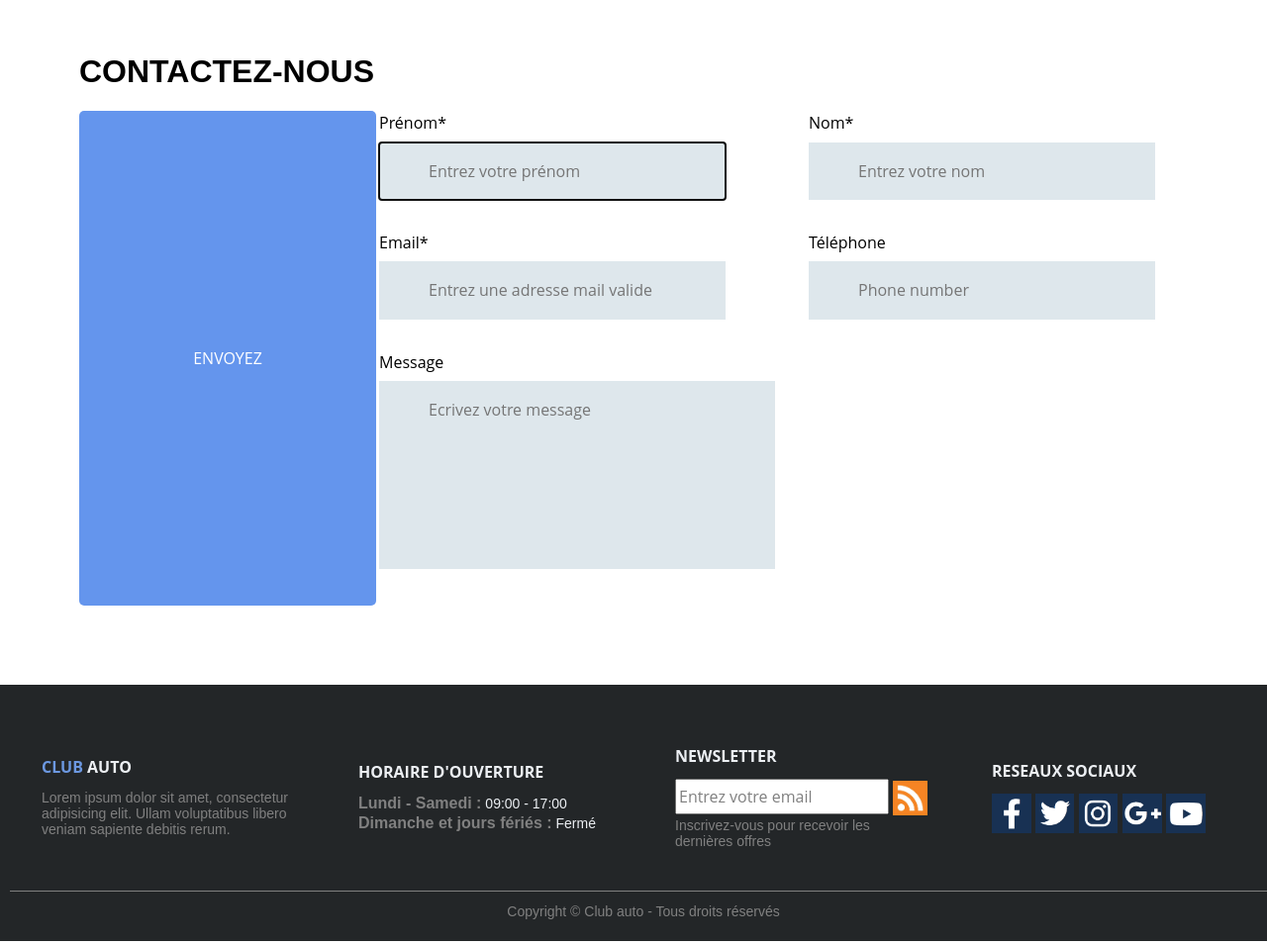
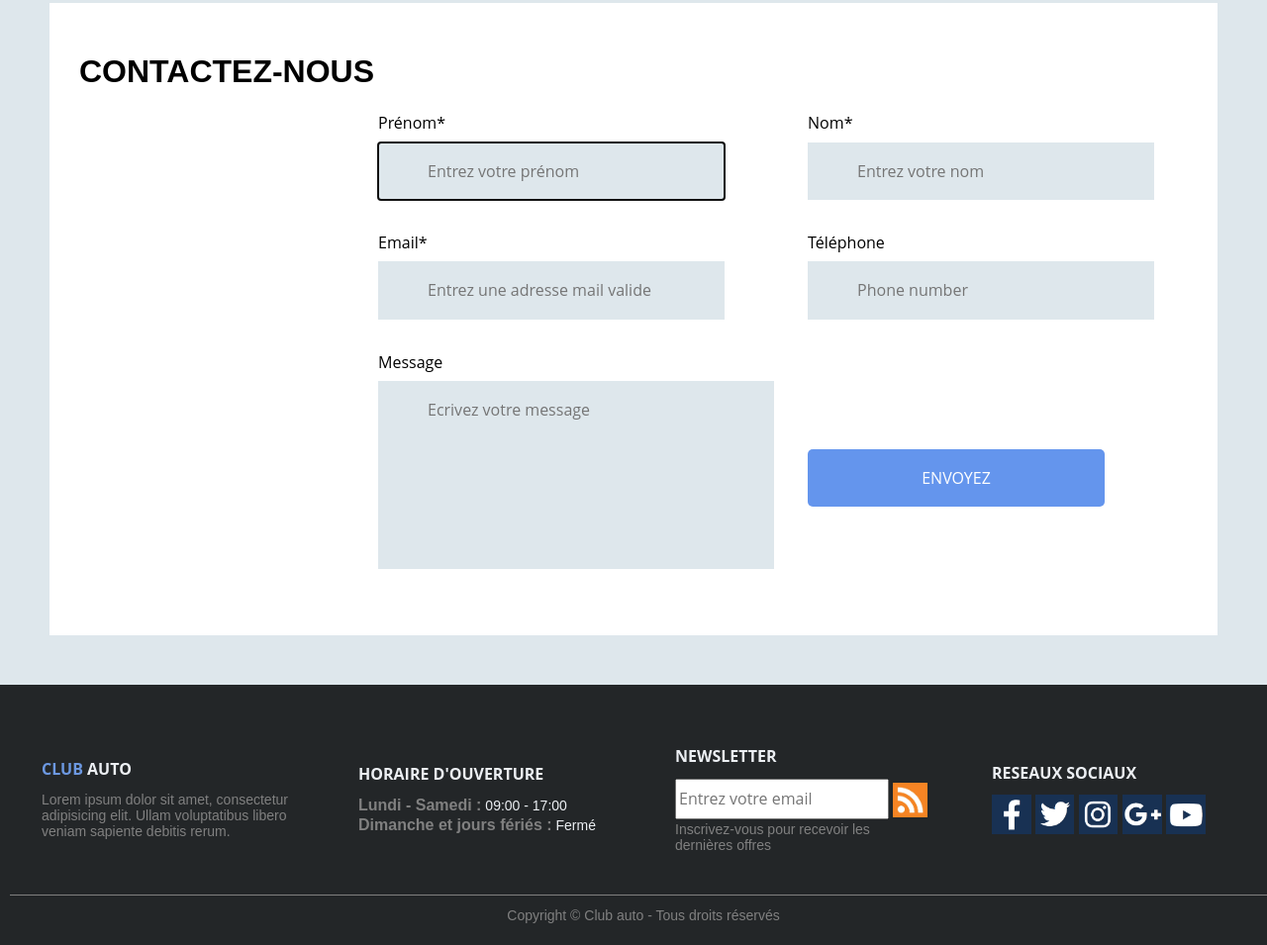
Before and after one commit to Brrayann/brrayann.github.io, a plain HTML site: page contact.html in a window 1280 px wide. Shown: the part 360-1315 px from the top of the page at 99% size. Drawn offline with Linux system fonts and the light colour scheme.

Commit message:
Update contact.html

```diff
--- a/contact.html
+++ b/contact.html
@@ -7,7 +7,7 @@
 <link rel="stylesheet" href="style.css">
 </head>
 
-<body>
+<body id="contactPage">
 <header id="mainHeader">
   <div>
     <h1>CLUB AUTO</h1>
@@ -40,7 +40,6 @@
 </nav>
 <div id="band"></div>
 <section>
-  <div id="formulaire">
   <form action="envoi.html">
     <h1>CONTACTEZ-NOUS</h1>
     <table>
@@ -62,12 +61,11 @@
       </tr>
       <td><label for="message">Message</label>
           <br>
-            <textarea name="message" autofocus tabindex="5" placeholder="Ecrivez votre message"></textarea></td>
+          <textarea name="message" autofocus tabindex="5" placeholder="Ecrivez votre message"></textarea>
+        <td><button>ENVOYEZ</button></td></td>
       </tr>
     </table>
-      <button>ENVOYEZ</button>
   </form>
-  </div>
 </section>
 <footer>
   <div id="outro">
@@ -81,7 +79,7 @@
   </div>
   <div class="newsletter">
     <h2>NEWSLETTER</h2>
-    <input type="email" placeholder="Entrez votre email" id="email">
+    <input type="email" id="newsletter" placeholder="Entrez votre email">
     <input type="image" src="images/rss.png" alt="flux rss" height="35px" id="rss">
     <p>Inscrivez-vous pour recevoir les dernières offres</p>
   </div>
```
Lines whose indentation alone changed are shown as unchanged.
